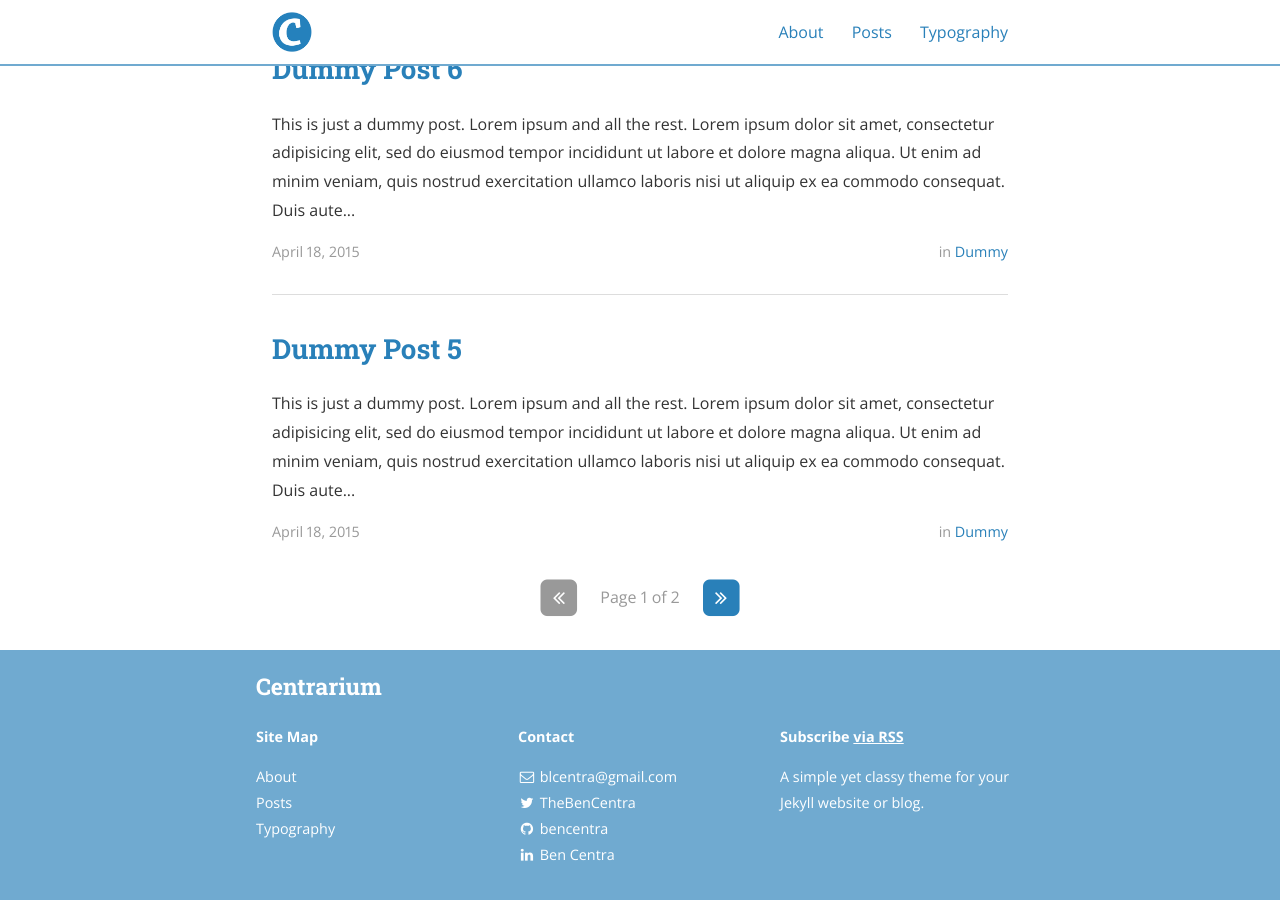
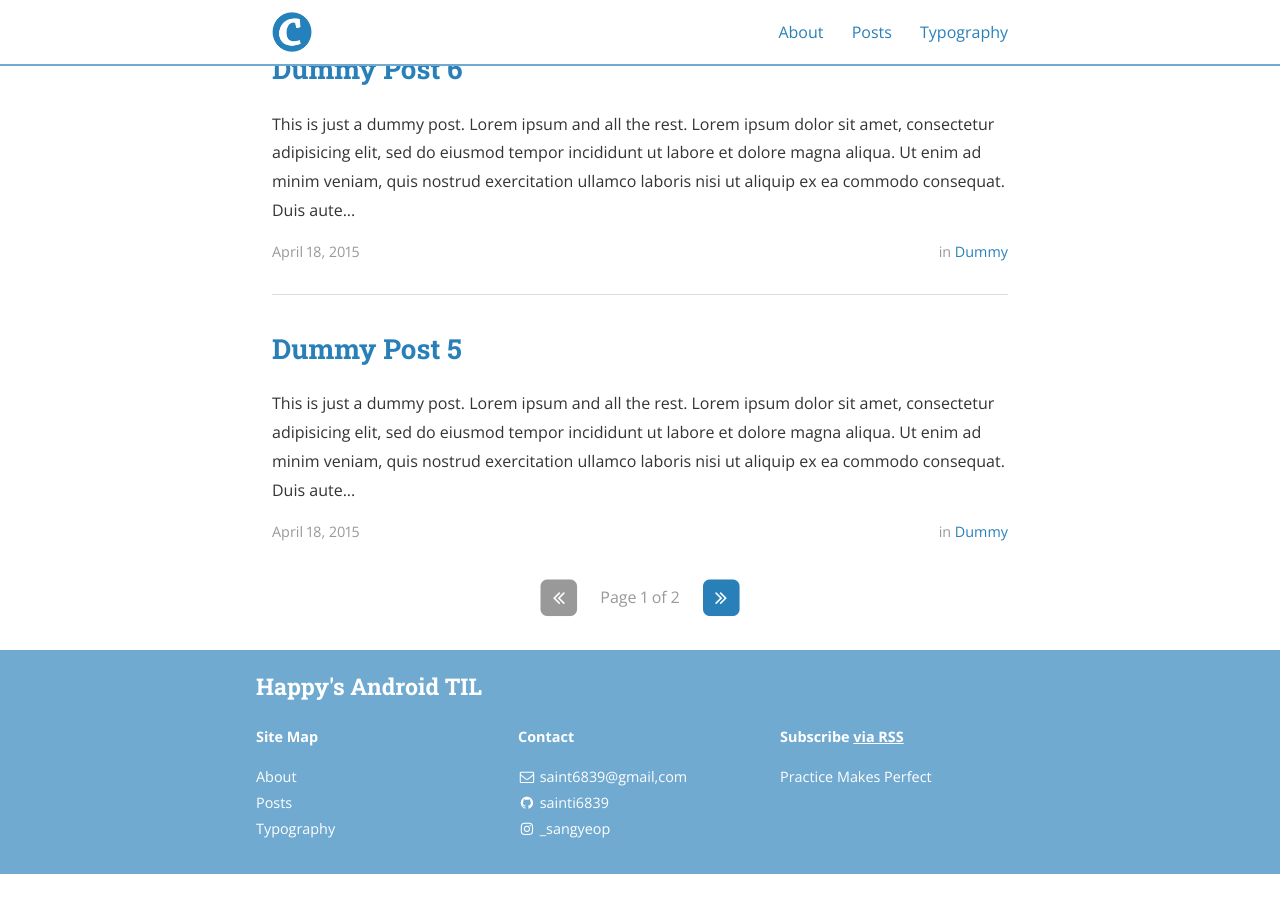
Before and after one commit to saint6839/saint6839.github.io, a Jekyll site: the page built from index.html, in a window 1280 px wide and 900 px high, scrolled down 1275 px. Built offline with Jekyll 4.4.1, drawn with Linux system fonts in a browser that asks for light colours; nearby versions of some CDN libraries; the list of posts is cut into pages by our own code; after the commit the page ends 2149 px from its top, so only the background shows below that; some of the changed text lies outside the part shown.

Commit message:
feat: title fixed

```diff
--- a/_config.yml
+++ b/_config.yml
@@ -9,12 +9,12 @@ exclude:
   - "/vendor/"
 
 # Site settings
-title: Centrarium
-subtitle: "A simple yet classy theme for your Jekyll website or blog"
-email: blcentra@gmail.com
-name: Ben Centra
+title: Happy's Android TIL
+subtitle: "느리게 성장하는 개발자"
+email: saint6839@gmail,com
+name: sangyeop
 description: >
-  A simple yet classy theme for your Jekyll website or blog.
+  Practice Makes Perfect
 # Base URL of site (i.e. /blog). It should always start with a slash,
 # and never end with a slash. Set it to a blank value if hosting at the
 # root of your server.
@@ -76,54 +76,19 @@ descriptions:
 #     desc: Follow me on Twitter            # Description to display as link title, etc
 #     share: true                           # Include in the "Share" section of posts
 social:
-  - name: Twitter
-    icon: twitter
-    username: TheBenCentra
-    url: https://twitter.com/TheBenCentra
-    desc: Follow me on Twitter
-    share: true
-
-  - name: Facebook
-    icon: facebook
-    username: thebencentra
-    url: ""
-    desc: Friend me on Facebook
-    share: true
-
   - name: GitHub
     icon: github
-    username: bencentra
-    url: https://github.com/bencentra
+    username: sainti6839
+    url: https://github.com/saint6839
     desc: Fork me on GitHub
-    share: false
-
-  - name: LinkedIn
-    icon: linkedin
-    username: Ben Centra
-    url: https://www.linkedin.com/pub/ben-centra/47/769/60a
-    desc: Connect with me on LinkedIn
     share: true
-
-  - name: Google+
-    icon: google-plus
-    username: ""
-    url: ""
-    desc: Add me to your Circles
-    share: true
-
-  - name: YouTube
-    icon: youtube
-    username: ""
-    url: ""
-    desc: Subscribe on YouTube
-    share: false
 
   - name: Instagram
     icon: instagram
-    username: ""
-    url: ""
+    username: "_sangyeop"
+    url: "https://www.instagram.com/_sangyeop/?hl=ko"
     desc: Follow me on Instagram
-    share: false
+    share: true
 
   - name: Pinterest
     icon: pinterest
```
